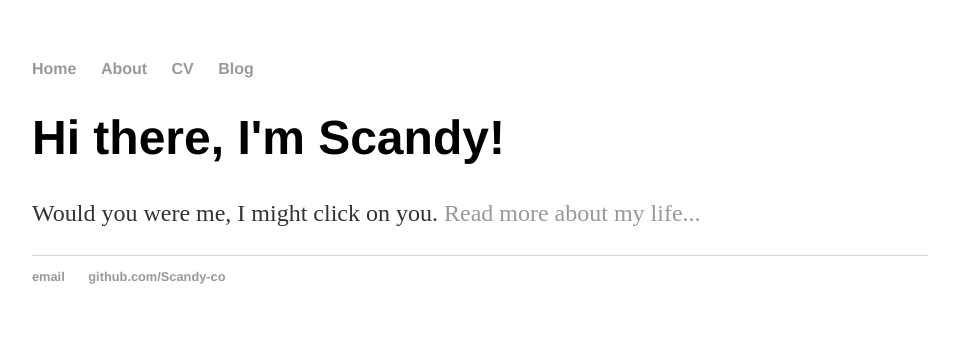
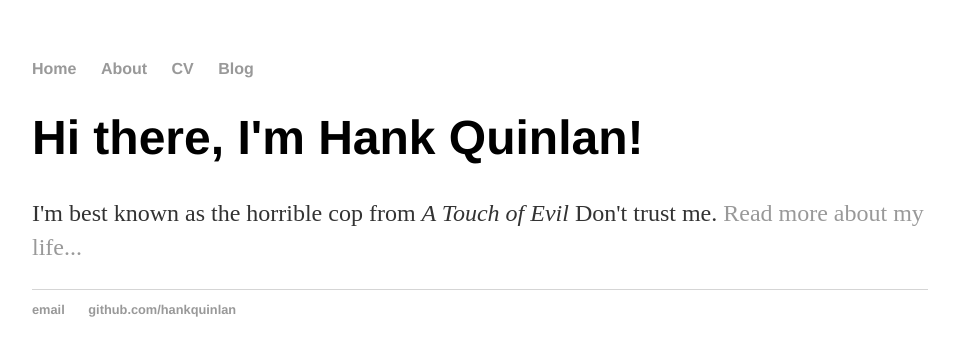
Before and after one commit to Scandy-co/scandy-help, a Jekyll site: the page built from index.html, in a window 1280 px wide. Shown: the top 356 px of the page, without its empty margins (160-1119 px from the left). Built offline with Jekyll 4.4.1, drawn with Linux system fonts in a browser that asks for light colours.

Commit message:
Update index.html

```diff
--- a/index.html
+++ b/index.html
@@ -1,33 +1,8 @@
-<!DOCTYPE html>
-<html>
-
-<head>
-  <title>Scandy | Documentation &amp; Support</title>
-  <base href="https://scandy-co.github.io/scandy-help/">
-  <link rel="stylesheet" href="/styles.css">
-</head>
-
-<body>
-  <nav>
-    <ul>
-      <li><a href="/">Home</a></li>
-      <li><a href="/about">About</a></li>
-      <li><a href="/cv">CV</a></li>
-      <li><a href="/blog">Blog</a></li>
-    </ul>
-  </nav>
-  <div class="container">
-    <div class="blurb">
-      <h1>Hi there, I'm Scandy!</h1>
-      <p>Would you were me, I might click on you. <a href="/about">Read more about my life...</a></p>
-    </div><!-- /.blurb -->
-  </div><!-- /.container -->
-  <footer>
-    <ul>
-      <li><a href="mailto:help@scandy.com">email</a></li>
-      <li><a href="https://github.com/Scandy-co">github.com/Scandy-co</a></li>
-    </ul>
-  </footer>
-</body>
-
-</html>
+---
+layout: default
+title: Hank Quinlan, Horrible Cop
+---
+<div class="blurb">
+	<h1>Hi there, I'm Hank Quinlan!</h1>
+	<p>I'm best known as the horrible cop from <em>A Touch of Evil</em> Don't trust me. <a href="/about">Read more about my life...</a></p>
+</div><!-- /.blurb -->
```
